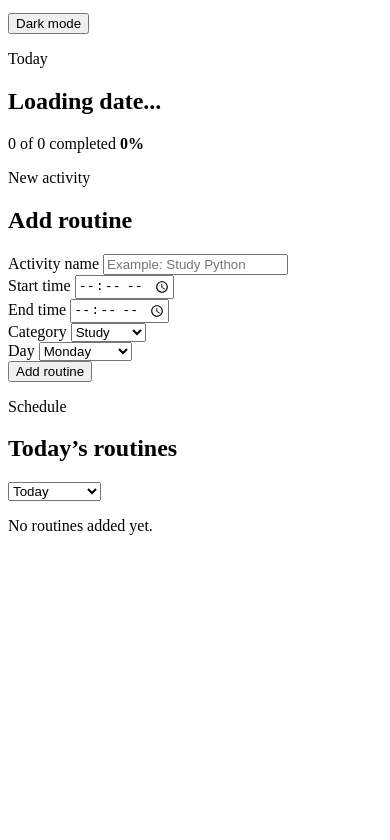
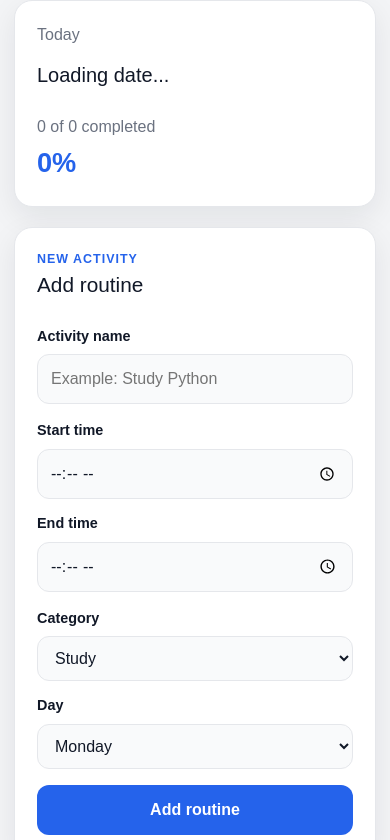
Before and after one commit to stonemagar/daily-routine-app, a plain HTML site: page index.html in a window 390 px wide. Shown: the part 101-941 px from the top of the page. Before the commit the page ends 844 px from the top, so only its background shows below. Drawn offline with nearby package versions, Linux system fonts and the light colour scheme.

Commit message:
Add Bootstrap and style mobile routine planner

```diff
--- a/css/style.css
+++ b/css/style.css
@@ -0,0 +1,337 @@
+:root {
+  --background: #f3f4f6;
+  --surface: #ffffff;
+  --surface-soft: #f9fafb;
+  --text: #111827;
+  --muted: #6b7280;
+  --border: #e5e7eb;
+  --primary: #2563eb;
+  --primary-hover: #1d4ed8;
+  --success: #15803d;
+  --danger: #dc2626;
+  --shadow: 0 10px 30px rgba(17, 24, 39, 0.08);
+  --radius: 18px;
+}
+
+* {
+  box-sizing: border-box;
+  margin: 0;
+  padding: 0;
+}
+
+body {
+  min-height: 100vh;
+  font-family: Arial, Helvetica, sans-serif;
+  background: var(--background);
+  color: var(--text);
+  line-height: 1.5;
+}
+
+button,
+input,
+select {
+  font: inherit;
+}
+
+button,
+select {
+  cursor: pointer;
+}
+
+.app-shell {
+  width: min(100%, 900px);
+  margin: 0 auto;
+  padding: 20px;
+}
+
+.app-header {
+  display: flex;
+  align-items: center;
+  justify-content: space-between;
+  gap: 16px;
+  margin-bottom: 22px;
+}
+
+.app-header h1 {
+  font-size: clamp(1.8rem, 5vw, 2.6rem);
+}
+
+.eyebrow {
+  margin-bottom: 4px;
+  color: var(--primary);
+  font-size: 0.78rem;
+  font-weight: 700;
+  letter-spacing: 0.08em;
+  text-transform: uppercase;
+}
+
+.icon-button {
+  border: 1px solid var(--border);
+  border-radius: 12px;
+  padding: 10px 14px;
+  background: var(--surface);
+  color: var(--text);
+}
+
+main {
+  display: grid;
+  gap: 20px;
+}
+
+.summary-card,
+.routine-form-card,
+.routine-list-card {
+  border: 1px solid var(--border);
+  border-radius: var(--radius);
+  background: var(--surface);
+  box-shadow: var(--shadow);
+}
+
+.summary-card {
+  display: flex;
+  align-items: center;
+  justify-content: space-between;
+  gap: 20px;
+  padding: 22px;
+}
+
+.summary-card p,
+.progress-box span {
+  color: var(--muted);
+}
+
+.summary-card h2 {
+  margin-top: 4px;
+  font-size: 1.25rem;
+}
+
+.progress-box {
+  text-align: right;
+}
+
+.progress-box strong {
+  display: block;
+  margin-top: 4px;
+  color: var(--primary);
+  font-size: 1.7rem;
+}
+
+.routine-form-card,
+.routine-list-card {
+  padding: 22px;
+}
+
+.section-heading {
+  display: flex;
+  align-items: center;
+  justify-content: space-between;
+  gap: 14px;
+  margin-bottom: 20px;
+}
+
+.section-heading h2 {
+  font-size: 1.3rem;
+}
+
+form {
+  display: grid;
+  gap: 16px;
+}
+
+.form-row {
+  display: grid;
+  grid-template-columns: repeat(2, 1fr);
+  gap: 14px;
+}
+
+.form-group {
+  display: grid;
+  gap: 7px;
+}
+
+label {
+  font-size: 0.9rem;
+  font-weight: 700;
+}
+
+input,
+select {
+  width: 100%;
+  border: 1px solid var(--border);
+  border-radius: 12px;
+  padding: 12px 13px;
+  background: var(--surface-soft);
+  color: var(--text);
+  outline: none;
+}
+
+input:focus,
+select:focus {
+  border-color: var(--primary);
+  box-shadow: 0 0 0 3px rgba(37, 99, 235, 0.12);
+}
+
+.primary-button {
+  border: none;
+  border-radius: 12px;
+  padding: 13px 18px;
+  background: var(--primary);
+  color: white;
+  font-weight: 700;
+}
+
+.primary-button:hover {
+  background: var(--primary-hover);
+}
+
+.routine-list {
+  display: grid;
+  gap: 12px;
+}
+
+.routine-item {
+  display: grid;
+  grid-template-columns: auto 1fr auto;
+  align-items: center;
+  gap: 14px;
+  border: 1px solid var(--border);
+  border-radius: 14px;
+  padding: 15px;
+  background: var(--surface-soft);
+}
+
+.routine-item.completed {
+  opacity: 0.65;
+}
+
+.routine-item.completed .routine-title {
+  text-decoration: line-through;
+}
+
+.complete-checkbox {
+  width: 20px;
+  height: 20px;
+  accent-color: var(--success);
+}
+
+.routine-title {
+  font-weight: 700;
+}
+
+.routine-meta {
+  margin-top: 3px;
+  color: var(--muted);
+  font-size: 0.86rem;
+}
+
+.routine-category {
+  display: inline-block;
+  margin-top: 7px;
+  border-radius: 999px;
+  padding: 4px 9px;
+  background: #dbeafe;
+  color: #1e40af;
+  font-size: 0.75rem;
+  font-weight: 700;
+}
+
+.routine-actions {
+  display: flex;
+  gap: 7px;
+}
+
+.action-button {
+  border: 1px solid var(--border);
+  border-radius: 9px;
+  padding: 7px 10px;
+  background: var(--surface);
+  color: var(--text);
+  font-size: 0.82rem;
+}
+
+.delete-button {
+  color: var(--danger);
+}
+
+.empty-state {
+  padding: 30px 12px;
+  color: var(--muted);
+  text-align: center;
+}
+
+body.dark-mode {
+  --background: #111827;
+  --surface: #1f2937;
+  --surface-soft: #273449;
+  --text: #f9fafb;
+  --muted: #cbd5e1;
+  --border: #374151;
+  --shadow: none;
+}
+
+body.dark-mode .routine-category {
+  background: #1e3a8a;
+  color: #dbeafe;
+}
+
+@media (max-width: 640px) {
+  .app-shell {
+    padding: 14px;
+  }
+
+  .app-header {
+    align-items: flex-start;
+  }
+
+  .icon-button {
+    padding: 9px 11px;
+    font-size: 0.85rem;
+  }
+
+  .summary-card {
+    align-items: flex-start;
+  }
+
+  .progress-box {
+    min-width: 105px;
+  }
+
+  .form-row {
+    grid-template-columns: 1fr;
+  }
+
+  .section-heading {
+    align-items: flex-start;
+    flex-direction: column;
+  }
+
+  .section-heading select {
+    width: 100%;
+  }
+
+  .routine-item {
+    grid-template-columns: auto 1fr;
+  }
+
+  .routine-actions {
+    grid-column: 2;
+  }
+}
+
+@media (max-width: 420px) {
+  .summary-card {
+    flex-direction: column;
+  }
+
+  .progress-box {
+    text-align: left;
+  }
+
+  .routine-item {
+    align-items: flex-start;
+  }
+
+  .routine-actions {
+    flex-wrap: wrap;
+  }
+}
--- a/index.html
+++ b/index.html
@@ -7,6 +7,10 @@
 
   <title>Daily Routine App</title>
 
+  <link
+  href="https://cdn.jsdelivr.net/npm/bootstrap@5.3.8/dist/css/bootstrap.min.css"
+  rel="stylesheet"
+  />
   <link rel="stylesheet" href="css/style.css" />
   <link rel="manifest" href="manifest.json" />
 </head>
@@ -128,6 +132,10 @@
     </main>
   </div>
 
+  <script
+  src="https://cdn.jsdelivr.net/npm/bootstrap@5.3.8/dist/js/bootstrap.bundle.min.js">
+  </script>
+
   <script src="js/app.js"></script>
 </body>
 </html>
```
